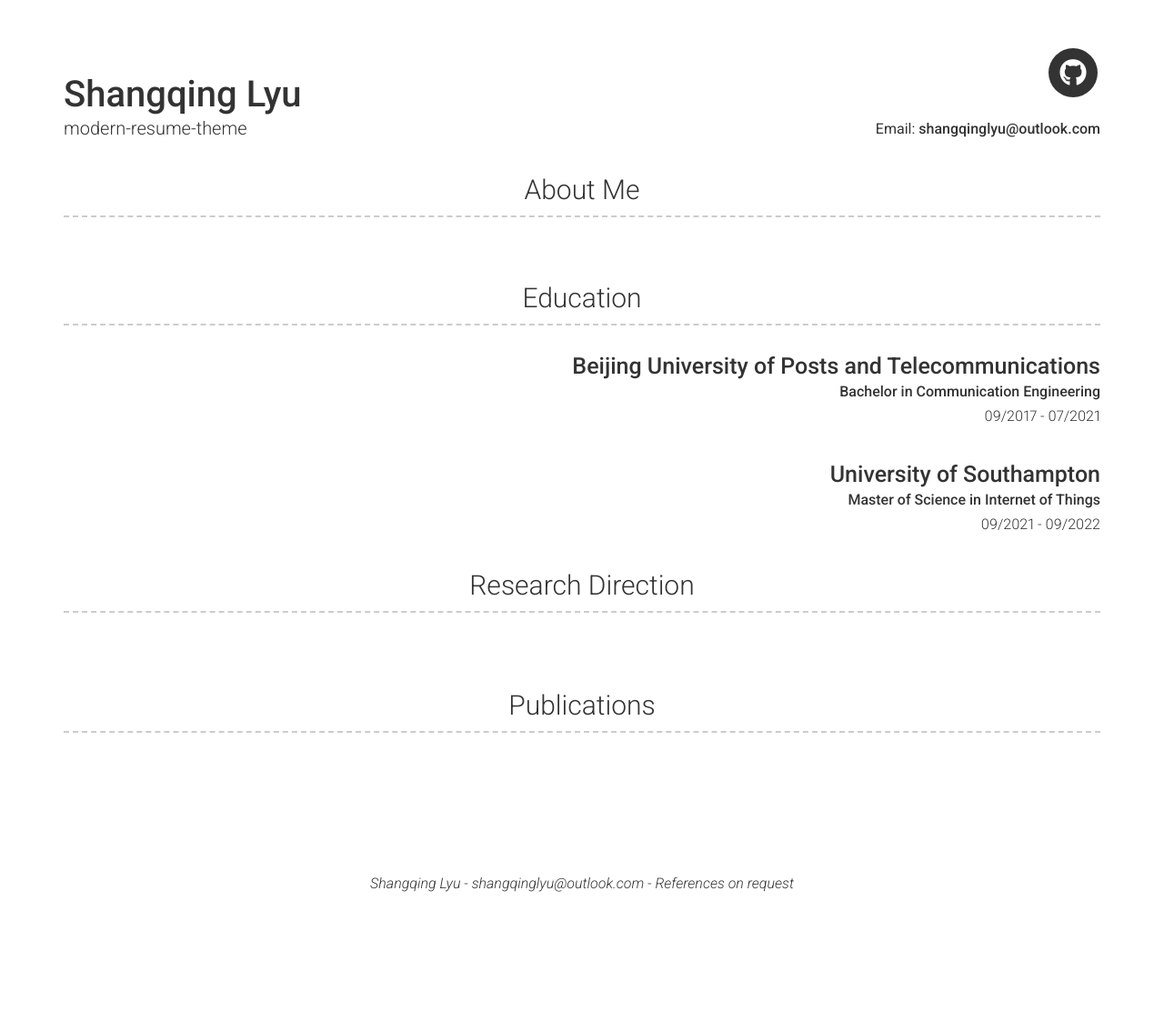
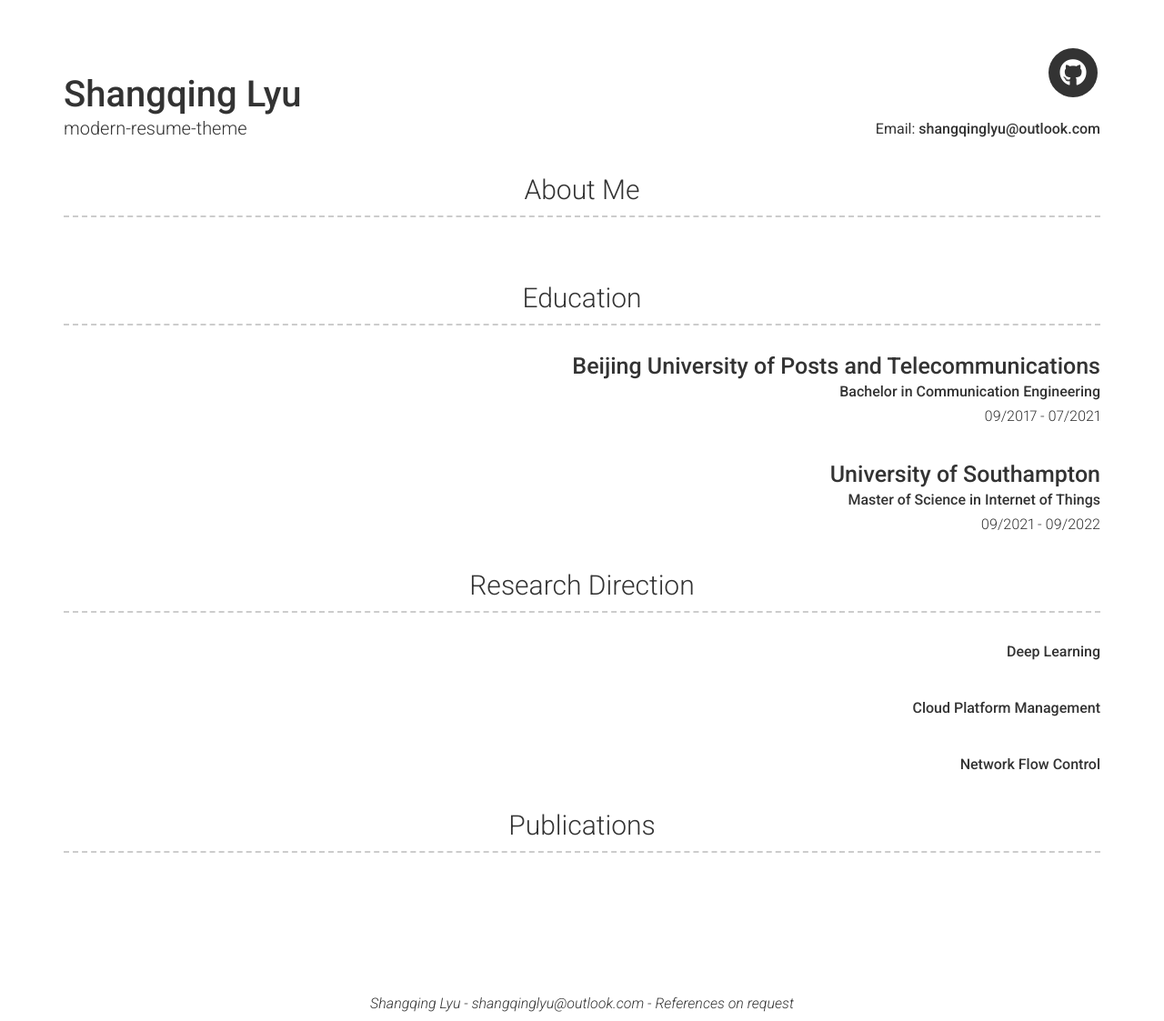
Before and after one commit to sproogen/modern-resume-theme, a Jekyll site: the page built from index.md, in a window 1280 px wide. Shown: the whole page at 91% size. Built offline with Jekyll 4.4.1, drawn with Linux system fonts in a browser that asks for light colours; nearby versions of some CDN libraries; before the commit the page ends 991 px from its top, so only the background shows below that; some of the changed lines change nothing that is shown.

Commit message:
Added content in _config.yml

```diff
--- a/_config.yml
+++ b/_config.yml
@@ -100,21 +100,24 @@ content:
 
   - title: Research Direction
     layout: list
-    content: |
-      * Deep Learning
-      * Cloud Platform Management
-      * Network Flow Control
+    content:
+      - layout: top-right
+        sub_title: Deep Learning
+      - layout: top-right
+        sub_title: Cloud Platform Management
+      - layout: top-right
+        sub_title: Network Flow Control
 
   - title: Publications
     layout: list
     content: |
-      * Tianyi Zhang, Yunlu Feng, Yu Zhao, Guangda Fan, Aiming Yang, **Shangqin Lyu**, Peng Zhang, Fan Song, Chenbin Ma, Yangyang Sun, Youdan Feng, and Guanglei Zhang, “MSHT: Multi-stage hybrid transformer for the ROSE image analysis of pancreatic cancer,” IEEE Journal of Biomedical and Health Informatics., 2022, in press.
+      Tianyi Zhang, Yunlu Feng, Yu Zhao, Guangda Fan, Aiming Yang, **Shangqin Lyu**, Peng Zhang, Fan Song, Chenbin Ma, Yangyang Sun, Youdan Feng, and Guanglei Zhang, “MSHT: Multi-stage hybrid transformer for the ROSE image analysis of pancreatic cancer,” IEEE Journal of Biomedical and Health Informatics., 2022, in press.
 
-      * Jinkai Li, Fan Song, Peng Zhang, Chenbin Ma, Tianyi Zhang, Yangyang Sun, Youdan Feng, Xiao Song, **Shangqing Lyu**, Guanglei Zhang, “A multi-classification model for non-small cell lung cancer subtypes based on independent subtask learning,” Medical Physics, vol. 49, no. 11, pp. 6960–6974, Nov. 2022, doi: 10.1002/mp.15808.
+      Jinkai Li, Fan Song, Peng Zhang, Chenbin Ma, Tianyi Zhang, Yangyang Sun, Youdan Feng, Xiao Song, **Shangqing Lyu**, Guanglei Zhang, “A multi-classification model for non-small cell lung cancer subtypes based on independent subtask learning,” Medical Physics, vol. 49, no. 11, pp. 6960–6974, Nov. 2022, doi: 10.1002/mp.15808.
 
-      * Keying Zhang, Shigong Long, **Shangqing Lyu**, and Xiaodan Lyu, “Modeling of Health Evaluation of Container Cloud System Based on Rough Set,” Computer Technology and Development, vol. 30, no. 4, pp. 63–68, 2020.
+      Keying Zhang, Shigong Long, **Shangqing Lyu**, and Xiaodan Lyu, “Modeling of Health Evaluation of Container Cloud System Based on Rough Set,” Computer Technology and Development, vol. 30, no. 4, pp. 63–68, 2020.
 
-      * Keying Zhang, Liping Peng, Xiaodan Lyu, and **Shangqing Lyu**, “Elastic Scheduling Strategy for Private Cloud Resource Based on Kubernetes and Openstack,” Computer Technology and Development, vol. 29, no. 2, pp. 109–114, 2019.
+      Keying Zhang, Liping Peng, Xiaodan Lyu, and **Shangqing Lyu**, “Elastic Scheduling Strategy for Private Cloud Resource Based on Kubernetes and Openstack,” Computer Technology and Development, vol. 29, no. 2, pp. 109–114, 2019.
 
   # - title: A Little More About Me
   #   layout: text
```
